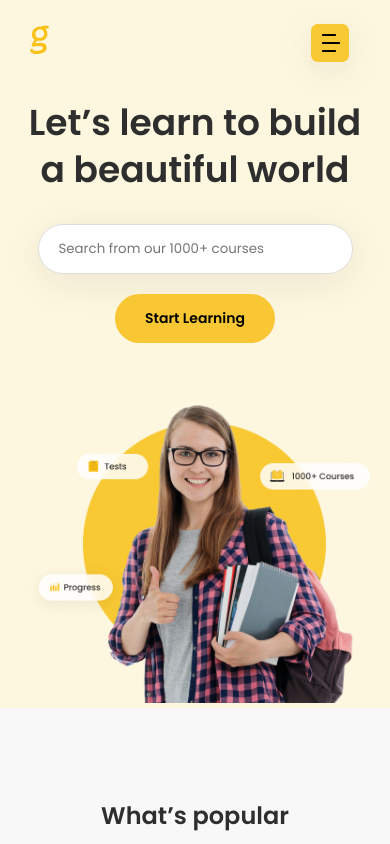
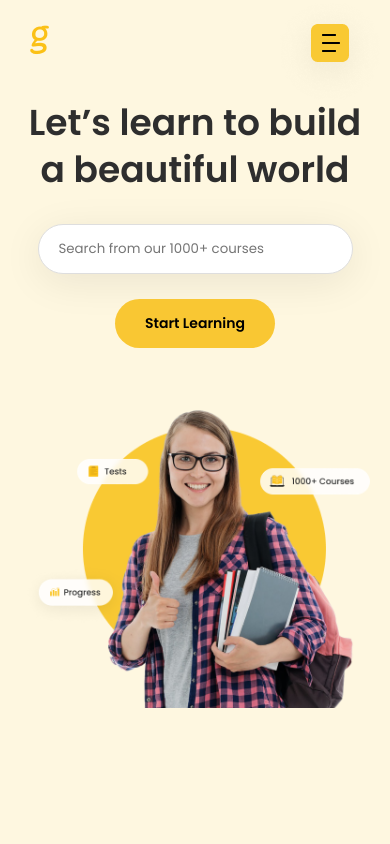
Before and after one commit to asamad35/gurucool-website, a React (Create React App) app: page / in a window 390 px wide. Shown: the top 844 px of the page. Built offline with nearby package versions, Linux system fonts and the light colour scheme.

Commit message:
hero-section mobile support

```diff
--- a/src/components/hero-section/hero-section.styles.scss
+++ b/src/components/hero-section/hero-section.styles.scss
@@ -67,8 +67,10 @@
   @media (max-width: 500px) {
     // heroSection
     flex-direction: column;
+    justify-content: flex-start;
     padding: 0 2rem;
     max-height: none;
+    height: calc(100vh - 10rem);
     z-index: 1;
 
     .wave1,
@@ -90,6 +92,7 @@
       .input {
         width: 90%;
         flex-direction: column;
+        gap: 2.5rem;
 
         input {
           width: 100%;
```
